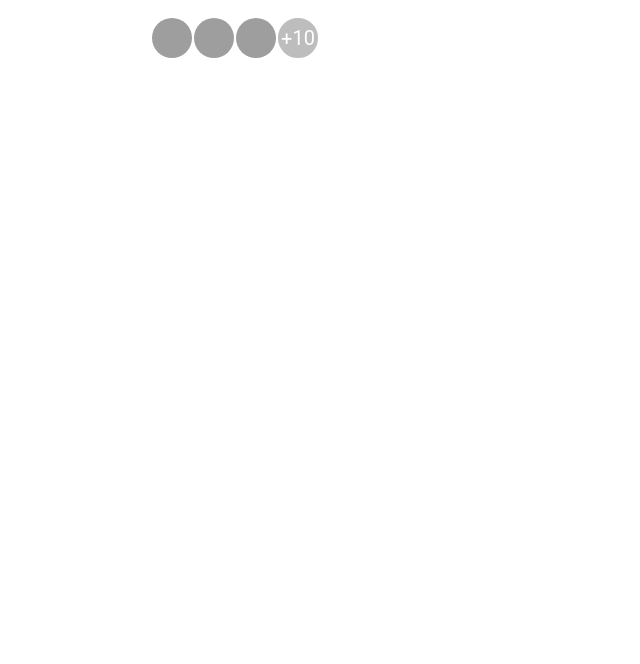
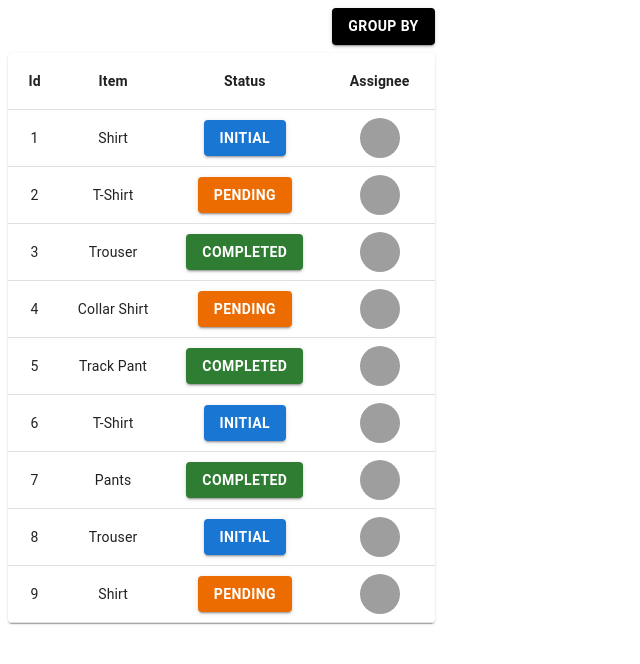
Before and after one commit to gopinath-2405/mui-minimals, a React (Create React App) app: page / in a window 1280 px wide. Shown: the top 664 px of the page, without its empty margins (0-640 px from the left). Built offline with nearby package versions, Linux system fonts and the light colour scheme; grey boxes are pictures that could not be loaded.

Commit message:
import invoice table component

```diff
--- a/src/App.tsx
+++ b/src/App.tsx
@@ -1,12 +1,12 @@
 import React from 'react';
 import logo from './logo.svg';
 import './App.css';
-import GroupAvatar from './minimals/group-avatar/GroupAvatar';
+import InvoiceTable from './minimals/invoice-table/InvoiceTable';
 
 
 function App() {
   return (
-    <GroupAvatar/>
+    <InvoiceTable/>
   );
 }
 
```
